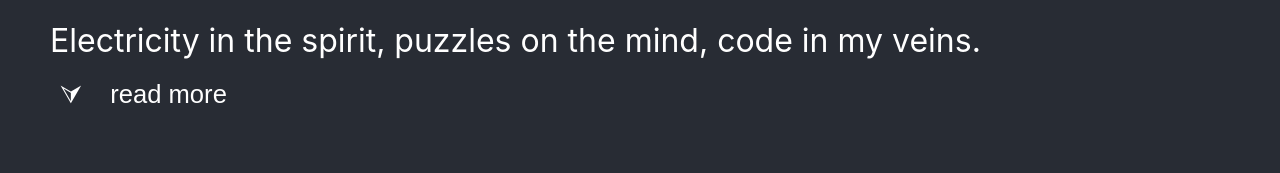
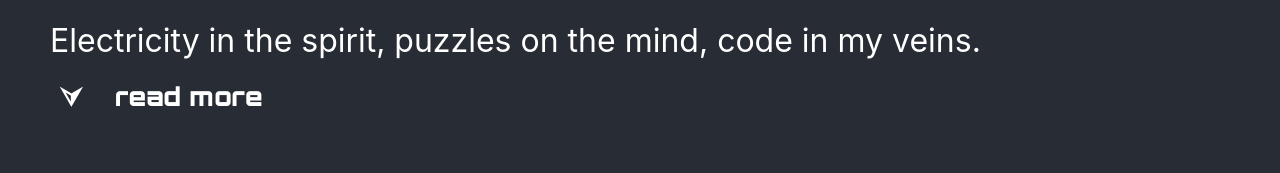
Before and after one commit to NickStrick/My-Portfolio, a React (Create React App) app in the folder portfolio/: page / in a window 1280 px wide. Shown: the part 724-897 px from the top of the page. Built offline with nearby package versions, Linux system fonts and the light colour scheme; no server answers.

Commit message:
button restyling, cert image

```diff
--- a/portfolio/src/App.scss
+++ b/portfolio/src/App.scss
@@ -1,3 +1,5 @@
+@import url('https://fonts.googleapis.com/css2?family=Fredoka+One&family=Russo+One&display=swap');
+@import url('https://fonts.googleapis.com/css2?family=Orbitron:wght@900&display=swap');
 
 $background-base: #282c34;
 $background-light: #4b566e;
@@ -29,14 +31,24 @@
 }
 
 button{
-  background: white;
+  color: $background-base;;
+  background: rgba(255, 255, 255, .735);
   border: 2px solid white;
   padding: 10px;
   border-radius:5px;
+  font-size: 1.1rem;
+  font-weight: bold;
+  font-family: 'Russo One', sans-serif;
+  font-family: 'Orbitron', sans-serif;
 
 }
 button:hover{
-    background: $background-base;
+    background: white;
+    color: black;
+
+  }
+  button:active{
+    background:$background-base;
     color: white;
 
   }
```
Also changed, not shown: portfolio/src/images/certs/full-stack-web-development.png (added).
